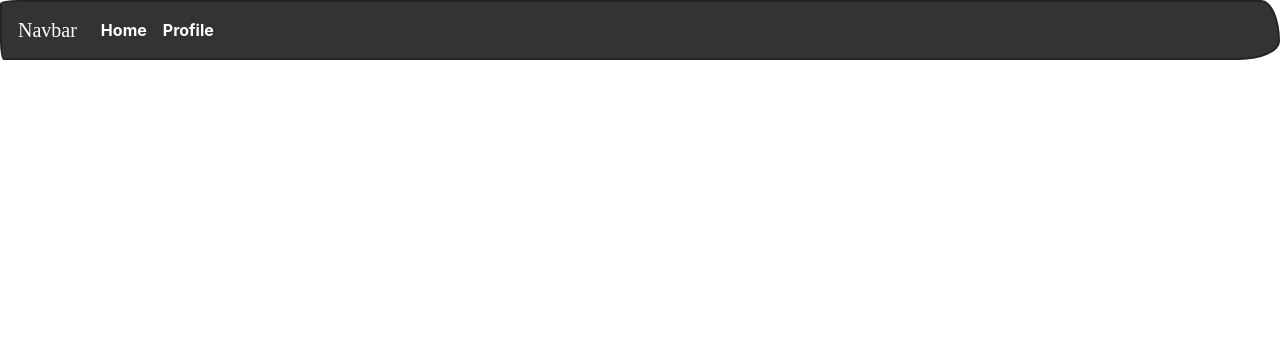
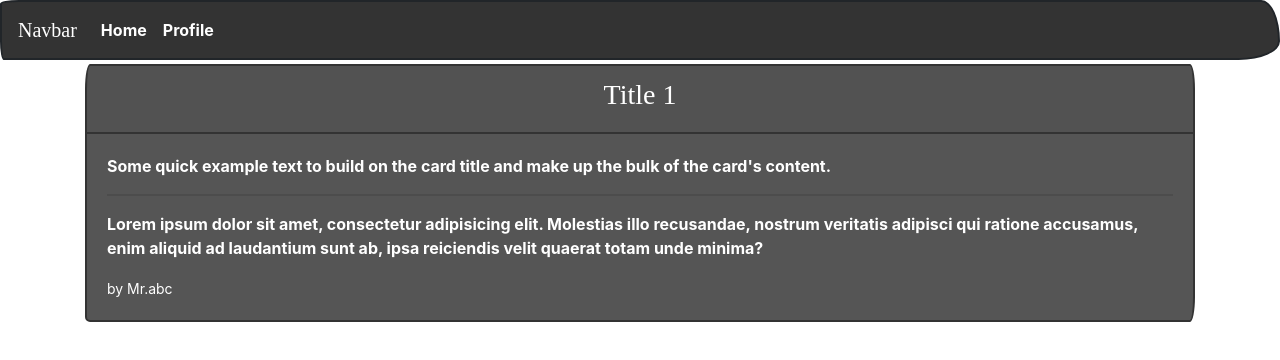
Before and after one commit to Tirthdt/Blogs, an Angular app: page /blogDetail/0 in a window 1280 px wide. Before the commit this address led to /. Shown: the top 360 px of the page. Built offline with nearby package versions, Linux system fonts and the light colour scheme; a web font is replaced by a local one.

Commit message:
Blog-Detail Component Added

```diff
--- a/src/app/app.module.ts
+++ b/src/app/app.module.ts
@@ -11,11 +11,13 @@ import { EditProfileComponent } from "./components/profile/edit-profile/edit-pro
 
 import { BlogserviceService } from "./services/blogservice.service";
 import { ProfileService } from "./services/profile.service";
+import { BlogDetailComponent } from "./components/blogs/blog-detail/blog-detail.component";
 
 const routes: Routes = [
   { path: "", component: BlogsComponent },
   { path: "profile", component: ProfileComponent },
   { path: "profile/editProfile/:id", component: EditProfileComponent },
+  { path: "blogDetail/:id", component: BlogDetailComponent },
 ];
 
 @NgModule({
@@ -25,6 +27,7 @@ const routes: Routes = [
     BlogsComponent,
     ProfileComponent,
     EditProfileComponent,
+    BlogDetailComponent,
   ],
   imports: [BrowserModule, FormsModule, RouterModule.forRoot(routes)],
   providers: [BlogserviceService, ProfileService],
--- /dev/null
+++ b/src/app/components/blogs/blog-detail/blog-detail.component.html
@@ -0,0 +1,23 @@
+<div class="container mt-1">
+  <div class="card text-white bg-dark mb-3" style="width: 100%;">
+    <div class="card-header text-center">
+      <h3>{{ blog.title }}</h3>
+    </div>
+    <div class="card-body">
+      <!-- <h4 class="card-title">Dark card title</h4> -->
+      <p class="card-text">
+        Some quick example text to build on the card title and make up the bulk
+        of the card's content.
+      </p>
+
+      <hr />
+      <p>
+        Lorem ipsum dolor sit amet, consectetur adipisicing elit. Molestias illo
+        recusandae, nostrum veritatis adipisci qui ratione accusamus, enim
+        aliquid ad laudantium sunt ab, ipsa reiciendis velit quaerat totam unde
+        minima?
+      </p>
+      <small>by {{ profile.name }}</small>
+    </div>
+  </div>
+</div>
--- /dev/null
+++ b/src/app/components/blogs/blog-detail/blog-detail.component.ts
@@ -0,0 +1,31 @@
+import { Component, OnInit, OnDestroy } from "@angular/core";
+import { Route, ActivatedRoute } from "@angular/router";
+import { BlogserviceService } from "../../../services/blogservice.service";
+import { ProfileService } from "../../../services/profile.service";
+
+@Component({
+  selector: "app-blog-detail",
+  templateUrl: "./blog-detail.component.html",
+  styleUrls: ["./blog-detail.component.css"],
+})
+export class BlogDetailComponent implements OnInit, OnDestroy {
+  blog: any;
+  private sub: any;
+  id: number;
+  profile: any;
+  constructor(
+    public blogService: BlogserviceService,
+    public profileService: ProfileService,
+    public activatedRoute: ActivatedRoute
+  ) {}
+
+  ngOnInit(): void {
+    this.sub = this.activatedRoute.params.subscribe((params) => {
+      this.id = params["id"];
+    });
+    this.blog = this.blogService.getBlog(this.id);
+    this.profile = this.profileService.getProfile();
+  }
+
+  ngOnDestroy() {}
+}
--- a/src/app/components/blogs/blogs.component.html
+++ b/src/app/components/blogs/blogs.component.html
@@ -8,7 +8,11 @@
     }"
     *ngFor="let blog of blogs; let i = index"
   >
-    <div class="card-header">{{ blog.title }}</div>
+    <div class="card-header">
+      <a style="text-decoration: none;" [routerLink]="['blogDetail', i]">{{
+        blog.title
+      }}</a>
+    </div>
     <div class="card-body">
       <p class="card-text">
         {{ blog.body }}
--- a/src/app/services/blogservice.service.ts
+++ b/src/app/services/blogservice.service.ts
@@ -42,4 +42,8 @@ export class BlogserviceService {
   getBlogs() {
     return this.blogs;
   }
+
+  getBlog(id) {
+    return this.blogs[id];
+  }
 }
--- a/src/app/services/profile.service.ts
+++ b/src/app/services/profile.service.ts
@@ -18,6 +18,9 @@ export class ProfileService {
   getProfile() {
     return this.profile;
   }
+  getProfilebyId(id) {
+    return this.profile;
+  }
   updateProfile(name, about) {
     this.profile.name = name;
     this.profile.about = about;
--- a/src/environments/environment.ts
+++ b/src/environments/environment.ts
@@ -3,7 +3,16 @@
 // The list of file replacements can be found in `angular.json`.
 
 export const environment = {
-  production: false
+  production: false,
+  firebaseConfig: {
+    apiKey: "AIzaSyB-aMQrZGIG0TRS7fH4D_AbluPj4Q65f1c",
+    authDomain: "sample-b0ffe.firebaseapp.com",
+    databaseURL: "https://sample-b0ffe.firebaseio.com",
+    projectId: "sample-b0ffe",
+    storageBucket: "sample-b0ffe.appspot.com",
+    messagingSenderId: "100404234294",
+    appId: "1:100404234294:web:57a0c1511b973922fc7097",
+  },
 };
 
 /*
```
Also changed, not shown: src/environments/environment.prod.ts (+10 -1 lines), src/app/components/blogs/blog-detail/blog-detail.component.css (added), 1 other file (tests, documents, lock files or other folders).
